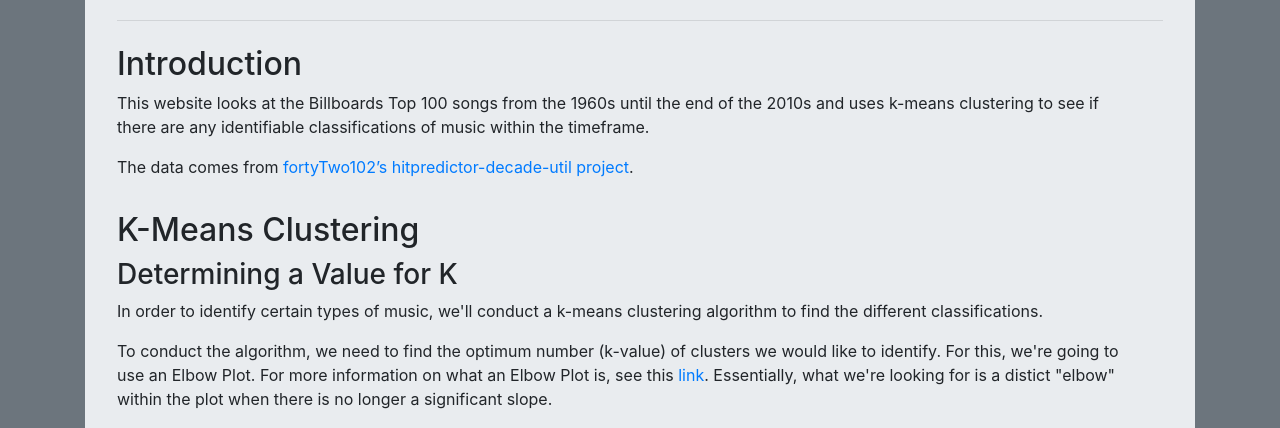
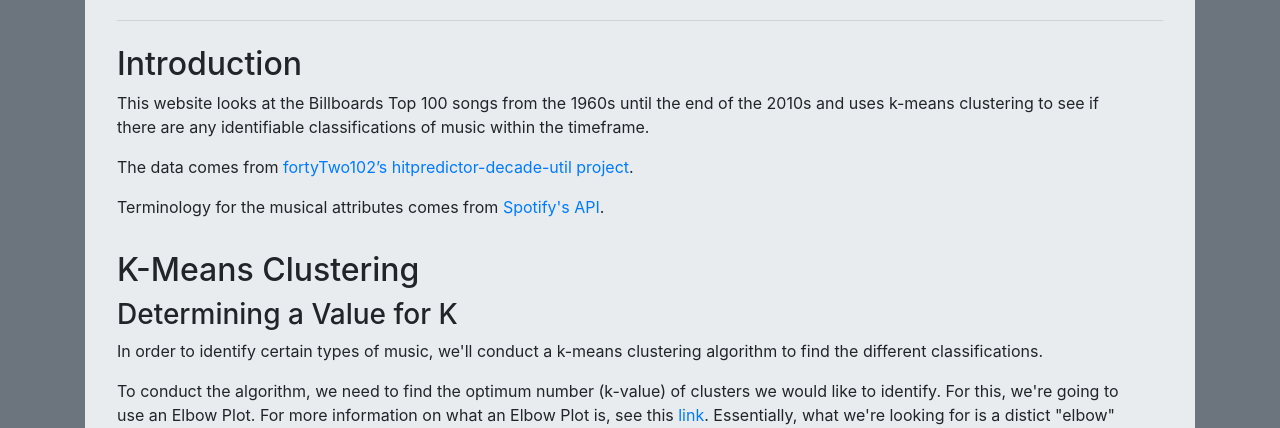
Before and after one commit to 12wollmana/UMN-Data_Analytics-Project_03, a Flask app: page / in a window 1280 px wide. Shown: the part 228-656 px from the top of the page. Run offline with Flask 2, Linux system fonts and the light colour scheme.

Commit message:
Added link to Spotify API

```diff
--- a/templates/index.html
+++ b/templates/index.html
@@ -94,6 +94,17 @@
                                                 >fortyTwo102’s
                                                 hitpredictor-decade-util
                                                 project</a
+                                            >.
+                                        </p>
+
+                                        <p>
+                                            Terminology for the musical
+                                            attributes comes from
+                                            <a
+                                                href="https://developer.spotify.com/documentation/web-api/reference/tracks/get-audio-features/"
+                                                target="_blank"
+                                                rel="noopener noreferrer"
+                                                >Spotify's API</a
                                             >.
                                         </p>
                                     </div>
```
